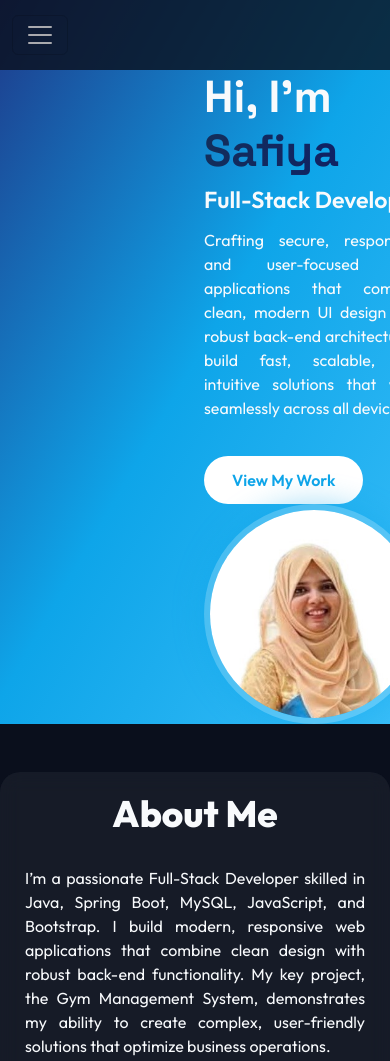
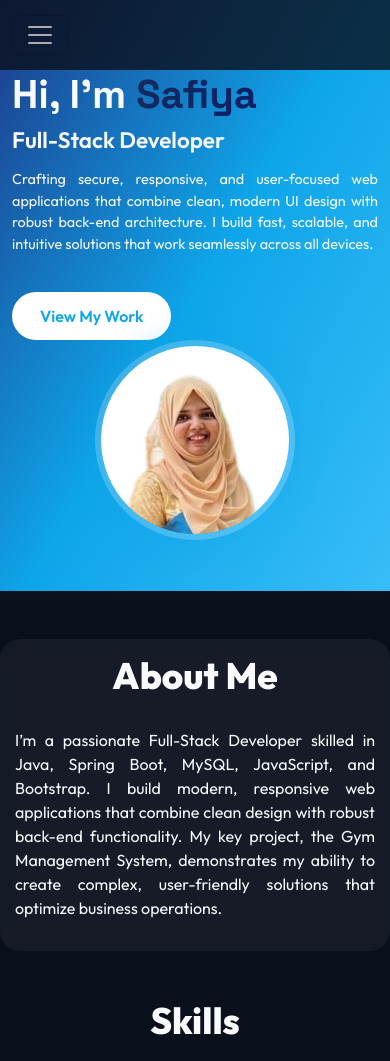
Before and after one commit to Safi-Hns/fathimasafiya-portfolio, a plain HTML site: page index.html in a window 390 px wide. Shown: the top 1061 px of the page. Drawn offline with nearby package versions, Linux system fonts and the light colour scheme.

Commit message:
index.html

```diff
--- a/index.html
+++ b/index.html
@@ -24,7 +24,6 @@
   <!-- FontAwesome for social icons -->
   <link rel="stylesheet" href="https://cdnjs.cloudflare.com/ajax/libs/font-awesome/6.4.0/css/all.min.css" />
 
-
   <style>
     body {
       font-family: 'Outfit', sans-serif;
@@ -36,7 +35,6 @@
     .navbar {
       padding: 15px 0;
       background: rgba(10, 15, 28, 0.8);
-
     }
 
     .nav-link {
@@ -55,6 +53,7 @@
       align-items: center;
       overflow: hidden;
       padding-top: 70px;
+      padding-bottom: 50px;
     }
 
     .hero-text h1 {
@@ -125,14 +124,12 @@
       cursor: default;
     }
 
-
     .section-title {
       font-size: 2.3rem;
       font-weight: 700;
       text-align: center;
       margin-bottom: 30px;
     }
-
 
     #about {
       background: rgba(255, 255, 255, 0.05);
@@ -141,7 +138,6 @@
       backdrop-filter: blur(10px);
       text-align: center;
     }
-
 
     .skill-card {
       background: rgba(255, 255, 255, 0.06);
@@ -168,7 +164,6 @@
       font-size: 0.9rem;
       margin: 0;
     }
-
 
     .project-card {
       background: rgba(255, 255, 255, 0.06);
@@ -242,12 +237,28 @@
 
     @media (max-width: 768px) {
       .hero-text h1 {
-        font-size: 2.8rem;
+        font-size: 2.5rem;
+      }
+
+      .hero-text h3 {
+        font-size: 1.4rem;
+      }
+
+      .hero-text p {
+        font-size: 0.9rem;
       }
 
       .hero-photo img {
-        width: 220px;
-        height: 220px;
+        width: 200px;
+        height: 200px;
+      }
+
+      #about {
+        padding: 15px;
+      }
+
+      .project-card img {
+        height: auto;
       }
     }
   </style>
@@ -274,17 +285,16 @@
 
   <!-- Hero -->
   <section id="hero" class="container">
-    <div class="row align-items-center" style="margin-left: 180px;">
+    <div class="row align-items-center">
       <div class="col-md-6 hero-text" data-aos="fade-right">
         <h1>Hi, I'm <span>Safiya</span></h1>
         <h3>Full-Stack Developer</h3>
         <p style="text-align: justify;">Crafting secure, responsive, and user-focused web applications that combine
-          clean, modern UI design with
-          robust back-end architecture. I build fast, scalable, and intuitive solutions that work seamlessly across all
-          devices.</p>
+          clean, modern UI design with robust back-end architecture. I build fast, scalable, and intuitive solutions
+          that work seamlessly across all devices.</p>
         <a href="#projects"><button class="hero-btn">View My Work</button></a>
       </div>
-      <div class="col-md-6 hero-photo" data-aos="fade-left">
+      <div class="col-md-6 hero-photo text-center" data-aos="fade-left">
         <img src="profile.jpg" alt="Safiya">
       </div>
     </div>
@@ -389,11 +399,8 @@
   <section id="projects" class="py-5">
     <div class="container">
       <h2 class="section-title" data-aos="fade-up">Project</h2>
-      <div class="row g-4">
+      <div class="row g-4 justify-content-center">
 
-        <div class="col-md-2">
-
-        </div>
         <div class="col-md-8" data-aos="fade-up" data-aos-delay="200">
           <div class="project-card" data-bs-toggle="modal" data-bs-target="#projectModal"
             data-title="Gym Management System for Power World Gym"
@@ -407,29 +414,20 @@
                 member management, workout plans, inventory, and payments. Implemented secure role-based access,
                 real-time validations, modular CRUD features, and printable reports to enhance administrative
                 efficiency.
-
                 <br><br>
-
                 Modules: Member Management, Membership Management, Member Has Membership, Invoice & Membership Payment,
                 Workout Plan Management, Attendance Tracking, Supplier & Supplier Payment Management, Purchase Order
                 Management, Item & Inventory Management, Item Receive Note (IRN), Employee Management, Security &
                 Privileges, Report Generation.
-
                 <br><br>
-
-                <span style="color: #ffcd00; font-weight: 600; margin-left: 66px;">
+                <span style="color: #ffcd00; font-weight: 600; margin-left: 0;">
                   Note: Click this to watch a short video demonstrating all system modules and features in action.
                 </span>
-
-
-
               </p>
             </div>
           </div>
         </div>
-        <div class="col-md-2">
 
-        </div>
       </div>
     </div>
   </section>
@@ -488,7 +486,7 @@
   <script src="https://cdn.jsdelivr.net/npm/bootstrap@5.3.0/dist/js/bootstrap.bundle.min.js"></script>
   <script src="https://unpkg.com/aos@2.3.1/dist/aos.js"></script>
   <script>
-    AOS.init({once: true, duration: 900, easing: 'ease-in-out'});
+    AOS.init({ once: true, duration: 900, easing: 'ease-in-out' });
 
     // Modal content update
     var projectModal = document.getElementById('projectModal')
```
